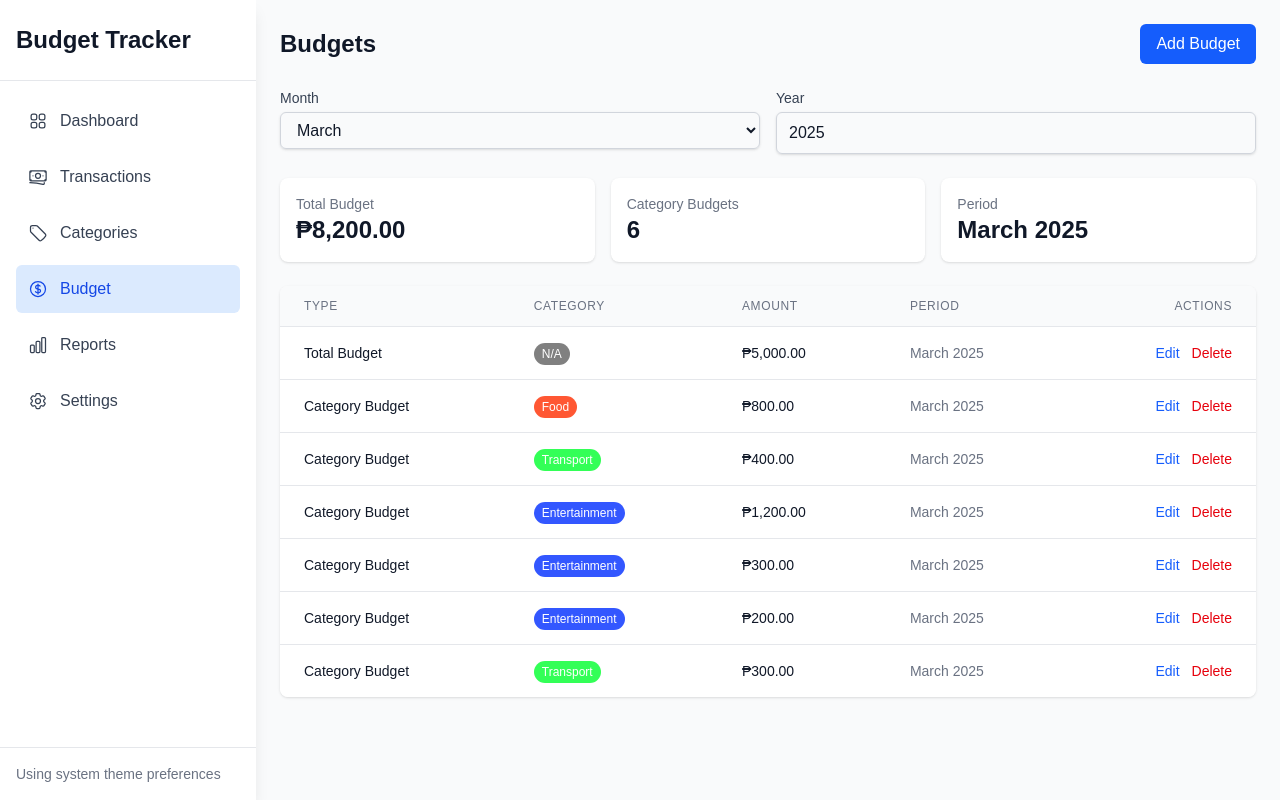
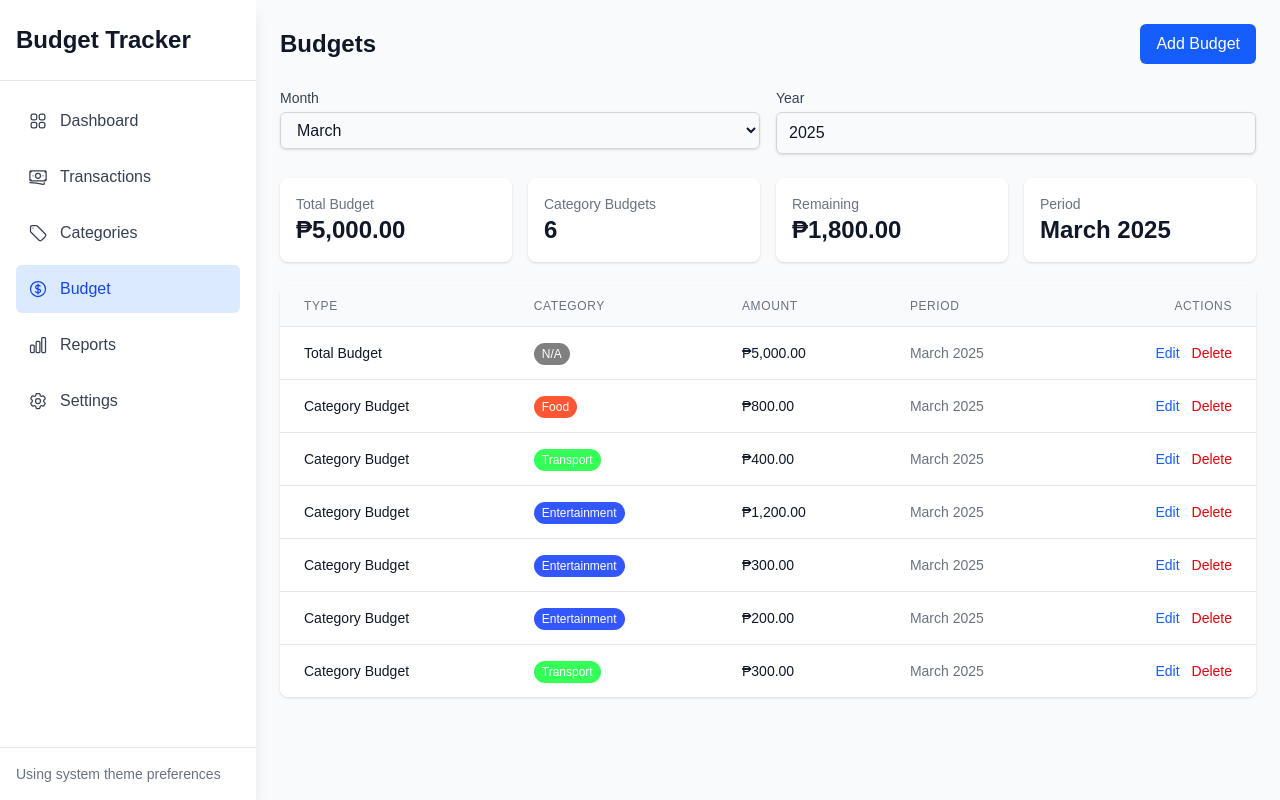
Before and after one commit to cup-noodlehS/cmsc126-LE2, a Next.js app in the folder client/: page /budget in a window 1280 px wide. Built offline with nearby package versions, Linux system fonts and the light colour scheme.

Commit message:
Made category budgets as subdivisions of total budget and show remaining/over-budget warnings

```diff
--- a/client/app/budget/page.tsx
+++ b/client/app/budget/page.tsx
@@ -37,6 +37,13 @@ export default function BudgetPage() {
   };
 
   const handleSaveBudget = (budget: Omit<Budget, 'id' | 'createdAt' | 'updatedAt'>) => {
+    if (budget.type === 'category') {
+      const newSum = sumCategoryBudgets + budget.amount - (currentBudget && currentBudget.type === 'category' ? currentBudget.amount : 0);
+      if (totalBudget > 0 && newSum > totalBudget) {
+        alert('Adding this category budget would exceed the total budget for this period.');
+        return;
+      }
+    }
     if (currentBudget) {
       updateBudget(currentBudget.id, budget);
     } else {
@@ -50,7 +57,12 @@ export default function BudgetPage() {
   };
 
   const filteredBudgets = getBudgetsByMonth(selectedMonth, selectedYear);
-  const totalBudget = filteredBudgets.reduce((sum, budget) => sum + budget.amount, 0);
+  const totalBudgetObj = filteredBudgets.find(b => b.type === 'total');
+  const totalBudget = totalBudgetObj ? totalBudgetObj.amount : 0;
+  const categoryBudgets = filteredBudgets.filter(b => b.type === 'category');
+  const sumCategoryBudgets = categoryBudgets.reduce((sum, b) => sum + b.amount, 0);
+  const remainingBudget = totalBudget - sumCategoryBudgets;
+  const overBudget = sumCategoryBudgets > totalBudget && totalBudget > 0;
 
   return (
     <Layout>
@@ -101,7 +113,7 @@ export default function BudgetPage() {
         </div>
 
         {/* Budget Summary */}
-        <div className="mb-6 grid grid-cols-1 md:grid-cols-3 gap-4">
+        <div className="mb-6 grid grid-cols-1 md:grid-cols-4 gap-4">
           <div className="bg-white dark:bg-gray-800 p-4 rounded-lg shadow">
             <h3 className="text-sm font-medium text-gray-500 dark:text-gray-400">Total Budget</h3>
             <p className="text-2xl font-semibold text-gray-900 dark:text-white">
@@ -114,7 +126,16 @@ export default function BudgetPage() {
           <div className="bg-white dark:bg-gray-800 p-4 rounded-lg shadow">
             <h3 className="text-sm font-medium text-gray-500 dark:text-gray-400">Category Budgets</h3>
             <p className="text-2xl font-semibold text-gray-900 dark:text-white">
-              {filteredBudgets.filter(b => b.type === 'category').length}
+              {categoryBudgets.length}
+            </p>
+          </div>
+          <div className="bg-white dark:bg-gray-800 p-4 rounded-lg shadow">
+            <h3 className="text-sm font-medium text-gray-500 dark:text-gray-400">Remaining</h3>
+            <p className={`text-2xl font-semibold ${remainingBudget < 0 ? 'text-red-600 dark:text-red-400' : 'text-gray-900 dark:text-white'}`}>
+              {remainingBudget.toLocaleString('en-PH', {
+                style: 'currency',
+                currency: 'PHP',
+              })}
             </p>
           </div>
           <div className="bg-white dark:bg-gray-800 p-4 rounded-lg shadow">
@@ -124,6 +145,11 @@ export default function BudgetPage() {
             </p>
           </div>
         </div>
+        {overBudget && (
+          <div className="mb-4 p-4 bg-red-100 dark:bg-red-900 text-red-700 dark:text-red-200 rounded shadow">
+            Warning: The sum of category budgets exceeds the total budget for this period!
+          </div>
+        )}
 
         {/* Budget List */}
         <div className="bg-white dark:bg-gray-800 rounded-lg shadow overflow-hidden">
```
